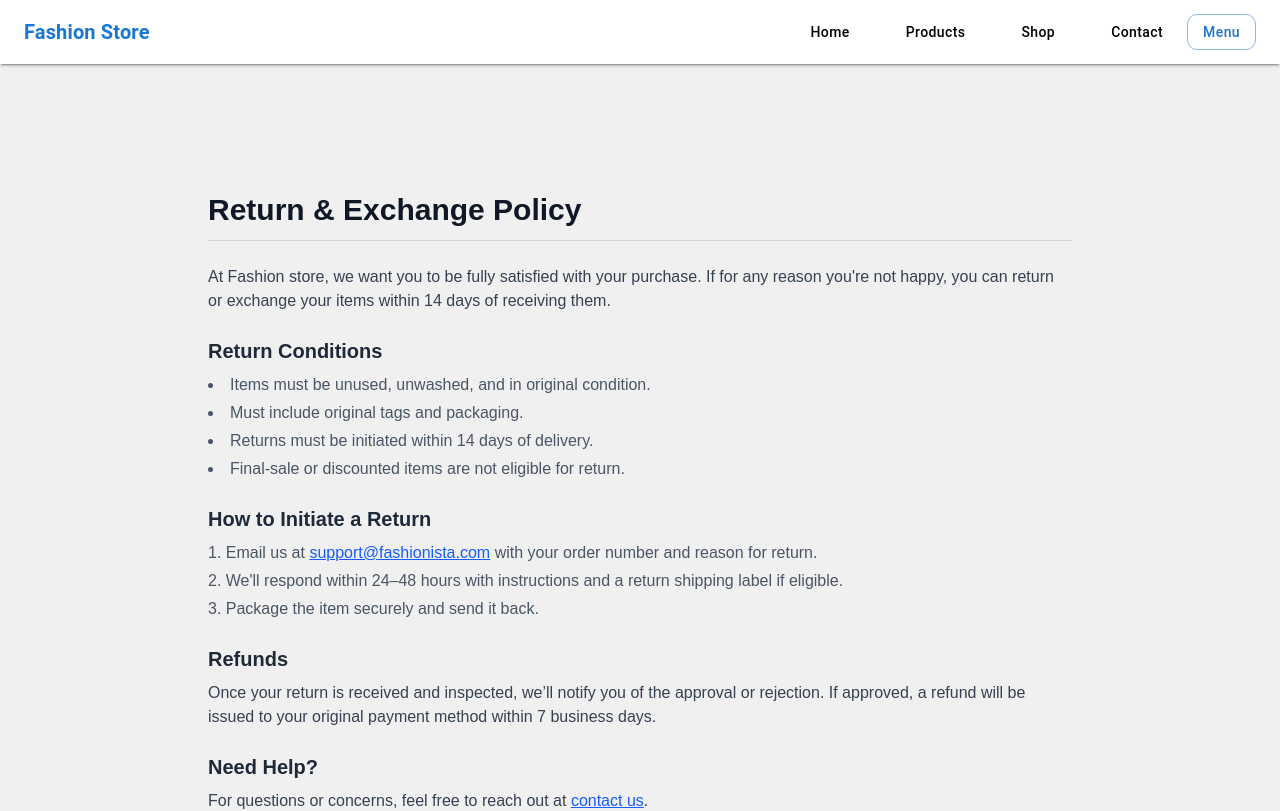
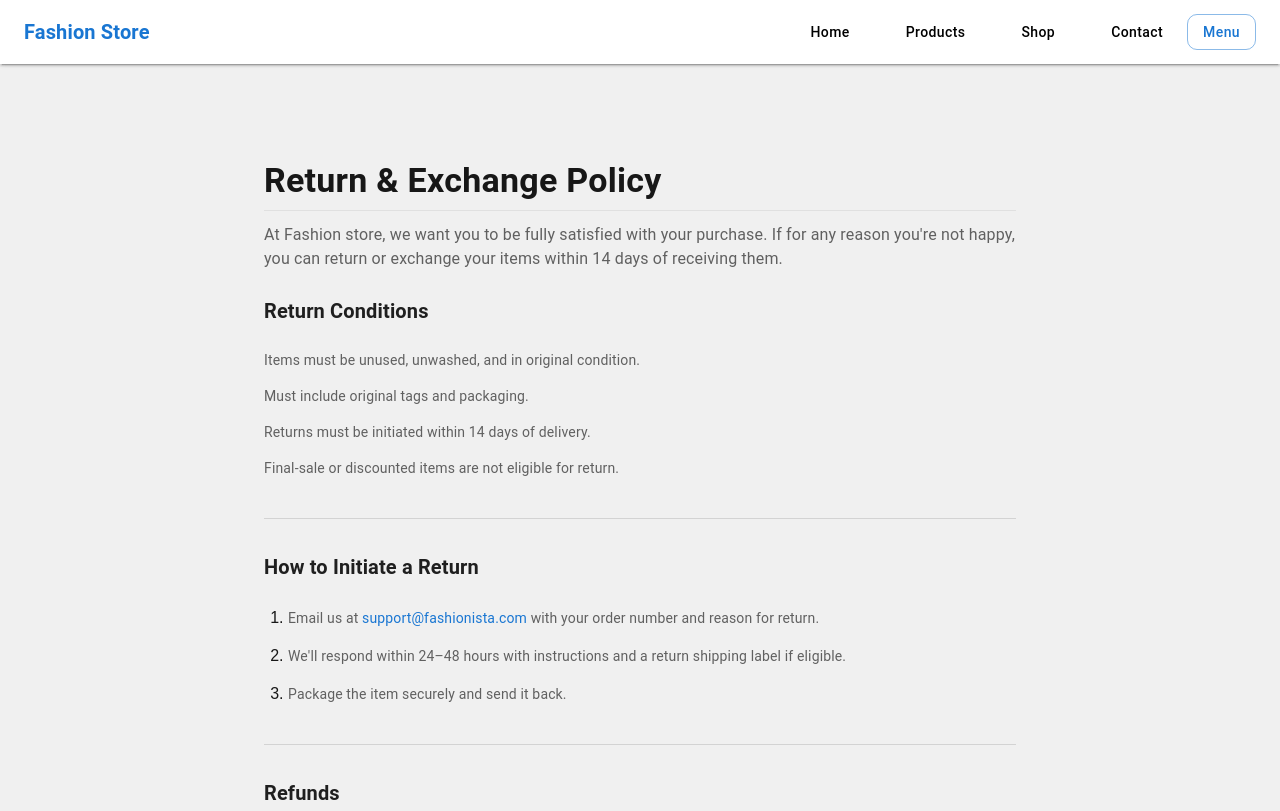
Before and after one commit to Muhammadtalalliaquat/Frontend-fashion-store-web-app, a Next.js app: page /returnsPolicy in a window 1280 px wide. Shown: the top 811 px of the page. Built offline with nearby package versions, Linux system fonts and the light colour scheme; some icons are missing.

Commit message:
few some UI footer or color change

```diff
--- a/src/app/admin-add-product/page.js
+++ b/src/app/admin-add-product/page.js
@@ -95,7 +95,7 @@ function AddProductPage() {
           // }`}
           className={`w-full mx-auto bg-white rounded-3xl shadow-lg overflow-hidden
       sm:max-w-2xl md:max-w-3xl lg:max-w-5xl xl:max-w-4xl
-      ${activeTab === "discount" ? "mt-20" : "mt-20"}`}
+      ${activeTab === "discount" ? "mt-10" : "mt-10"}`}
         >
           {/* Tabs */}
           <div className="flex bg-gray-100 border-b relative z-0">
--- a/src/app/returnsPolicy/page.js
+++ b/src/app/returnsPolicy/page.js
@@ -1,7 +1,55 @@
 import Navbar from "../../components/navbar";
-import Link from "next/link";
+// import Link from "next/link";
+import {
+  Box,
+  Typography,
+  Divider,
+  List,
+  ListItem,
+  ListItemText,
+  Link,
+} from "@mui/material";
 
 export default function ReturnPolicyPage() {
+  // const returnsContent = {
+  //   title: "Return & Exchange Policy",
+  //   intro: `At Fashion store, we want you to be fully satisfied with your purchase. If for any reason you're not happy, you can return or exchange your items within 14 days of receiving them.`,
+
+  //   sections: [
+  //     {
+  //       heading: "Return Conditions",
+  //       type: "list",
+  //       items: [
+  //         "Items must be unused, unwashed, and in original condition.",
+  //         "Must include original tags and packaging.",
+  //         "Returns must be initiated within 14 days of delivery.",
+  //         "Final-sale or discounted items are not eligible for return.",
+  //       ],
+  //     },
+  //     {
+  //       heading: "How to Initiate a Return",
+  //       type: "ordered",
+  //       items: [
+  //         `Email us at support@fashionista.com with your order number and reason for return.`,
+  //         `We'll respond within 24–48 hours with instructions and a return shipping label if eligible.`,
+  //         "Package the item securely and send it back.",
+  //       ],
+  //     },
+  //     {
+  //       heading: "Refunds",
+  //       type: "paragraph",
+  //       content:
+  //         "Once your return is received and inspected, we’ll notify you of the approval or rejection. If approved, a refund will be issued to your original payment method within 7 business days.",
+  //     },
+  //     {
+  //       heading: "Need Help?",
+  //       type: "paragraph",
+  //       content:
+  //         "For questions or concerns, feel free to reach out at support@fashionista.com.",
+  //     },
+  //   ],
+  // };
+
   const returnsContent = {
     title: "Return & Exchange Policy",
     intro: `At Fashion store, we want you to be fully satisfied with your purchase. If for any reason you're not happy, you can return or exchange your items within 14 days of receiving them.`,
@@ -45,7 +93,100 @@ export default function ReturnPolicyPage() {
     <>
       <Navbar />
 
-      <div className="max-w-4xl mx-auto px-4 py-12 mt-20">
+      <Box sx={{ maxWidth: "800px", mx: "auto", px: 3, py: 6, mt: 6 }}>
+        {/* Title */}
+        <Typography
+          variant="h4"
+          fontWeight="bold"
+          gutterBottom
+          sx={{ borderBottom: "1px solid", borderColor: "grey.300", pb: 1 }}
+        >
+          {returnsContent.title}
+        </Typography>
+
+        {/* Intro */}
+        <Typography variant="body1" color="text.secondary" mb={3}>
+          {returnsContent.intro}
+        </Typography>
+
+        {/* Sections */}
+        {returnsContent.sections.map((section, index) => (
+          <Box key={index} mb={4}>
+            <Typography
+              variant="h6"
+              fontWeight="600"
+              color="text.primary"
+              gutterBottom
+            >
+              {section.heading}
+            </Typography>
+
+            {section.type === "list" && (
+              <List dense>
+                {section.items.map((item, i) => (
+                  <ListItem key={i} sx={{ pl: 0 }}>
+                    <ListItemText
+                      primary={item}
+                      primaryTypographyProps={{ color: "text.secondary" }}
+                    />
+                  </ListItem>
+                ))}
+              </List>
+            )}
+
+            {section.type === "ordered" && (
+              <List dense sx={{ listStyleType: "decimal", pl: 3 }}>
+                {section.items.map((item, i) => (
+                  <ListItem key={i} sx={{ display: "list-item", pl: 0 }}>
+                    <ListItemText
+                      primary={
+                        item.includes("support@fashionista.com") ? (
+                          <>
+                            Email us at{" "}
+                            <Link
+                              href="mailto:support@fashionista.com"
+                              color="primary"
+                              underline="hover"
+                            >
+                              support@fashionista.com
+                            </Link>{" "}
+                            with your order number and reason for return.
+                          </>
+                        ) : (
+                          item
+                        )
+                      }
+                      primaryTypographyProps={{ color: "text.secondary" }}
+                    />
+                  </ListItem>
+                ))}
+              </List>
+            )}
+
+            {section.type === "paragraph" && (
+              <Typography variant="body2" color="text.secondary">
+                {section.content.includes("support@fashionista.com") ? (
+                  <>
+                    For questions or concerns, feel free to{" "}
+                    <Link href="/contact" color="primary" underline="hover">
+                      contact us
+                    </Link>
+                    .
+                  </>
+                ) : (
+                  section.content
+                )}
+              </Typography>
+            )}
+
+            {index < returnsContent.sections.length - 1 && (
+              <Divider sx={{ mt: 3 }} />
+            )}
+          </Box>
+        ))}
+      </Box>
+
+      {/* <div className="max-w-4xl mx-auto px-4 py-12 mt-20">
         <h1 className="text-3xl font-bold mb-6 text-gray-900 border-b border-gray-300 pb-3">
           {returnsContent.title}
         </h1>
@@ -106,7 +247,7 @@ export default function ReturnPolicyPage() {
             )}
           </div>
         ))}
-      </div>
+      </div> */}
     </>
   );
 }
--- a/src/app/shippingInfo/page.js
+++ b/src/app/shippingInfo/page.js
@@ -1,6 +1,46 @@
 import Navbar from "../../components/navbar";
+import {
+  Box,
+  Typography,
+  Divider,
+  List,
+  ListItem,
+  ListItemText,
+} from "@mui/material";
+
 
 export default function shippingInfoPage() {
+  // const shippingContent = {
+  //   title: "Shipping Information",
+  //   intro:
+  //     "We strive to deliver your order as quickly and efficiently as possible. Below are our standard shipping policies and timelines.",
+
+  //   sections: [
+  //     {
+  //       heading: "Shipping Methods & Timeframes",
+  //       type: "list",
+  //       items: [
+  //         "Standard Shipping: 3–7 business days",
+  //         "Express Shipping: 1–3 business days",
+  //         "Free shipping on orders over $50",
+  //       ],
+  //     },
+  //     {
+  //       heading: "Order Processing",
+  //       type: "paragraph",
+  //       content:
+  //         "Orders are processed within 1–2 business days. You will receive an email confirmation with tracking once your order ships.",
+  //     },
+  //     {
+  //       heading: "International Shipping",
+  //       type: "paragraph",
+  //       content:
+  //         "We currently only ship within Karachi,Pakistan. For international orders, stay tuned—we're expanding soon!",
+  //     },
+  //   ],
+  // };
+
+
   const shippingContent = {
     title: "Shipping Information",
     intro:
@@ -26,7 +66,7 @@ export default function shippingInfoPage() {
         heading: "International Shipping",
         type: "paragraph",
         content:
-          "We currently only ship within Karachi,Pakistan. For international orders, stay tuned—we're expanding soon!",
+          "We currently only ship within Karachi, Pakistan. For international orders, stay tuned—we're expanding soon!",
       },
     ],
   };
@@ -35,7 +75,66 @@ export default function shippingInfoPage() {
     <>
       <Navbar />
 
-      <div className="max-w-4xl mx-auto px-4 py-12 mt-20">
+      <Box sx={{ maxWidth: "800px", mx: "auto", px: 3, py: 6, mt: 6 }}>
+        {/* Title */}
+        <Typography
+          variant="h4"
+          fontWeight="bold"
+          gutterBottom
+          sx={{ borderBottom: "1px solid", borderColor: "grey.300", pb: 1 }}
+        >
+          {shippingContent.title}
+        </Typography>
+
+        {/* Intro */}
+        <Typography variant="body1" color="text.secondary" mb={3}>
+          {shippingContent.intro}
+        </Typography>
+
+        {/* Sections */}
+        {shippingContent.sections.map((section, index) => (
+          <Box key={index} mb={4}>
+            <Typography
+              variant="h6"
+              fontWeight="600"
+              color="text.primary"
+              gutterBottom
+              sx={{
+                borderBottom: "1px solid",
+                borderColor: "grey.200",
+                pb: 0.5,
+              }}
+            >
+              {section.heading}
+            </Typography>
+
+            {section.type === "list" && (
+              <List dense>
+                {section.items.map((item, i) => (
+                  <ListItem key={i} sx={{ pl: 0 }}>
+                    <ListItemText
+                      primary={item}
+                      primaryTypographyProps={{ color: "text.secondary" }}
+                    />
+                  </ListItem>
+                ))}
+              </List>
+            )}
+
+            {section.type === "paragraph" && (
+              <Typography variant="body2" color="text.secondary">
+                {section.content}
+              </Typography>
+            )}
+
+            {index < shippingContent.sections.length - 1 && (
+              <Divider sx={{ mt: 3 }} />
+            )}
+          </Box>
+        ))}
+      </Box>
+
+      {/* <div className="max-w-4xl mx-auto px-4 py-12 mt-20">
         <h1 className="text-3xl font-bold mb-6 text-gray-900 border-b border-gray-300 pb-2">
           {shippingContent.title}
         </h1>
@@ -61,7 +160,7 @@ export default function shippingInfoPage() {
             )}
           </div>
         ))}
-      </div>
+      </div> */}
     </>
   );
 }
```
Also changed, not shown: src/components/footer.js (+29 -16 lines).
